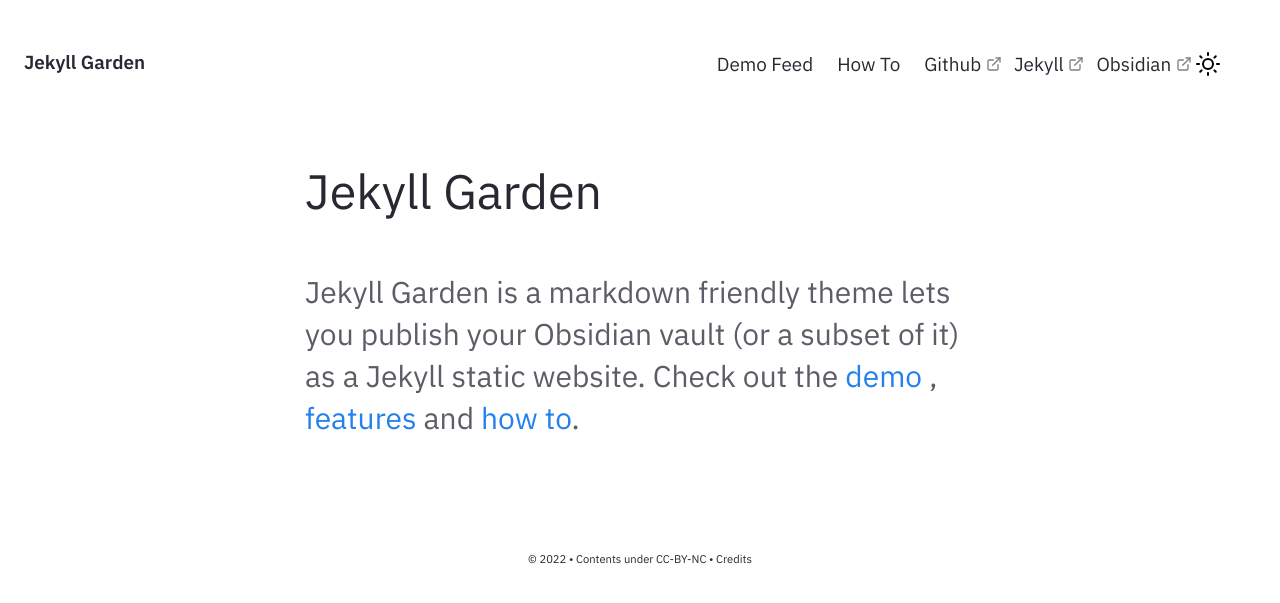
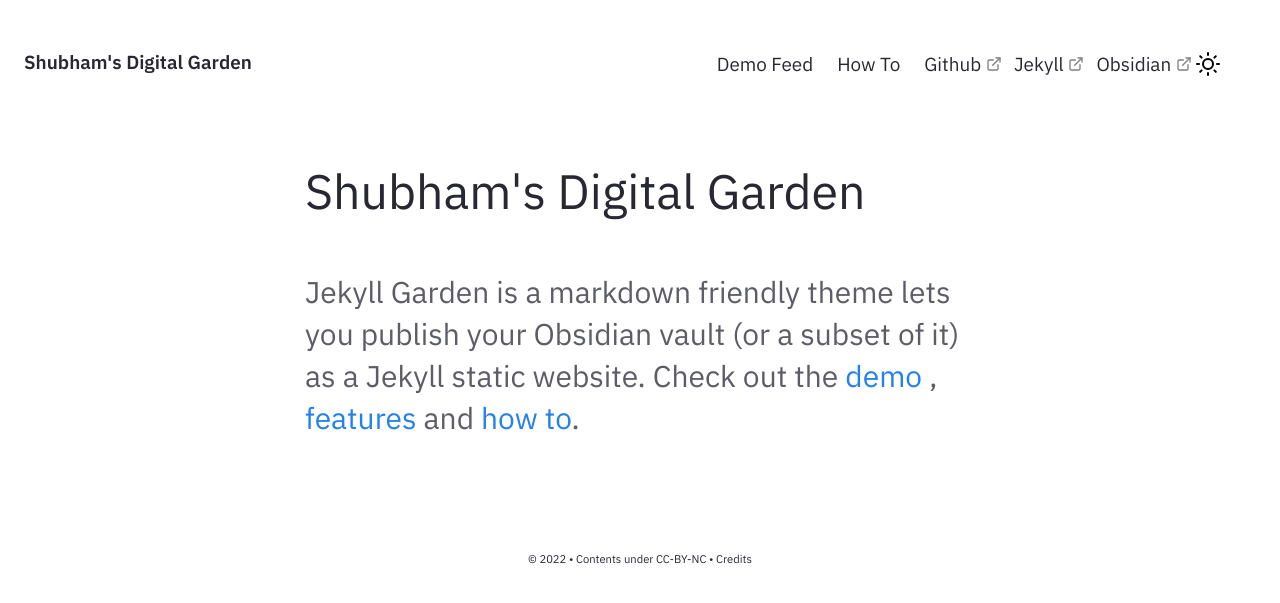
Before and after one commit to shsethi/shsethi.github.io, a Jekyll site: the page built from pages/index.md, in a window 1280 px wide. Shown: the top 603 px of the page. Built offline with Jekyll 4.4.1, drawn with Linux system fonts in a browser that asks for light colours.

Commit message:
Update config

```diff
--- a/_config.yml
+++ b/_config.yml
@@ -19,7 +19,7 @@
 # in the templates via {{ site.myvariable }}.
 
 # URL is the base hostname with protocol for your site, eg http://example.com
-url: "" # the base hostname & protocol for your site, e.g. http://example.com
+url: "notes.shubhamsethi.com" # the base hostname & protocol for your site, e.g. http://example.com
 
 # If you want to install this jekyll in a subpath (eg /digitalgarden) set it here.
 # Else keep it Empty (DON'T PUT /; Keep it empty)
@@ -27,8 +27,8 @@ baseurl: ""
 
 # Website Header, Description, Footer year and text.
 # If you are deleting this, make sure you remove it from HTML files too
-heading: Jekyll Garden # Change this
-content: Obsidian ready Jekyll Theme
+heading: Shubham's Digital Garden # Change this
+content: Shubham's notes
 copyright:
   year: © 2022
   msg: Contents under CC-BY-NC
--- a/_layouts/Post.html
+++ b/_layouts/Post.html
@@ -31,9 +31,9 @@
 
 <head>
     <meta content="width=device-width, initial-scale=1" name="viewport" />
-    <meta content="Hiran Venugopalan" property="og:site_name" />
+    <meta content="Shubham Sethi" property="og:site_name" />
     <meta
-        content="Product and Type Designer | UI UX | Design Mentoring"
+        content="Software Developer"
         property="og:description">
     <meta content="{{ site.url }}/about/" property="article:author">
     <meta property="og:image" content="../assets/img/OGImg.png">
```
